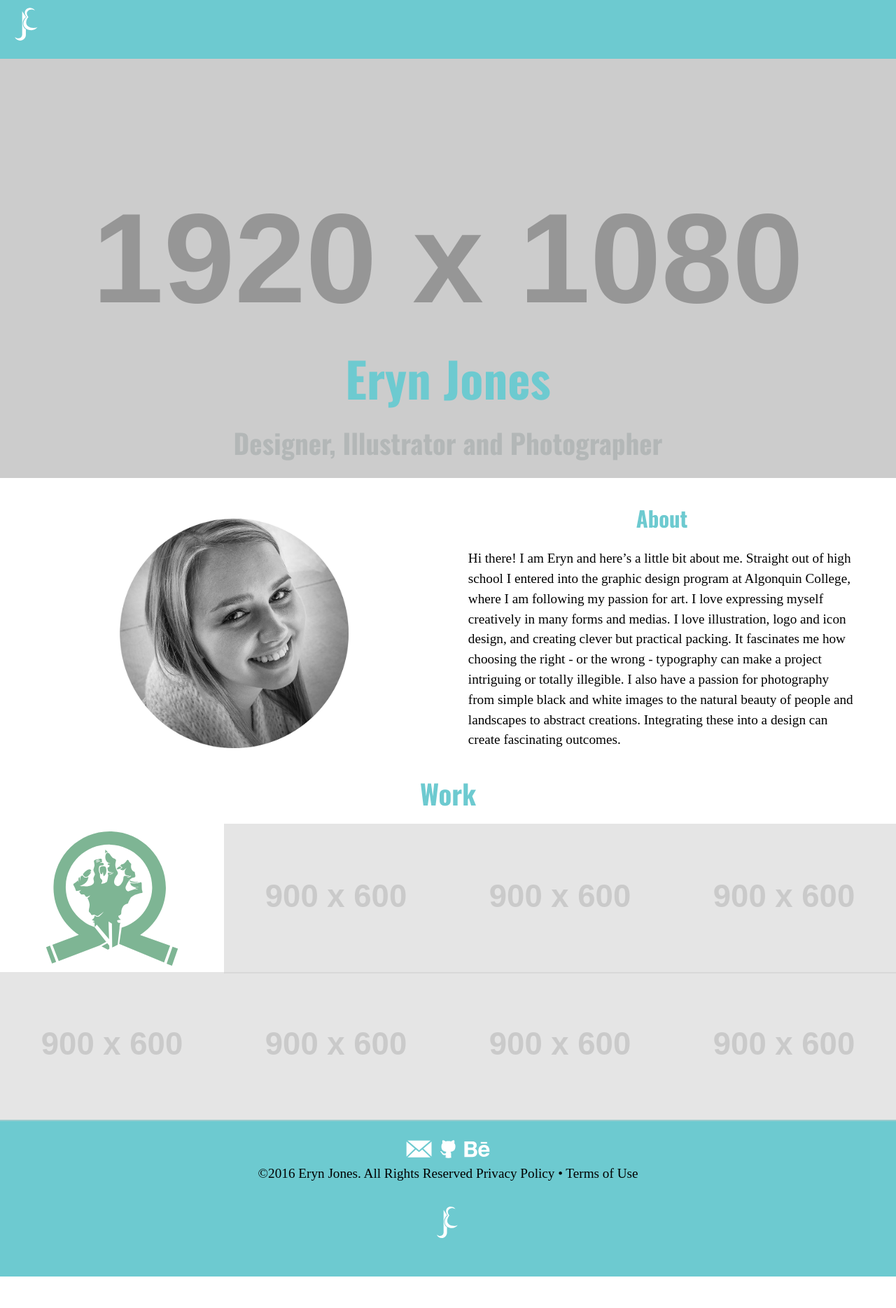
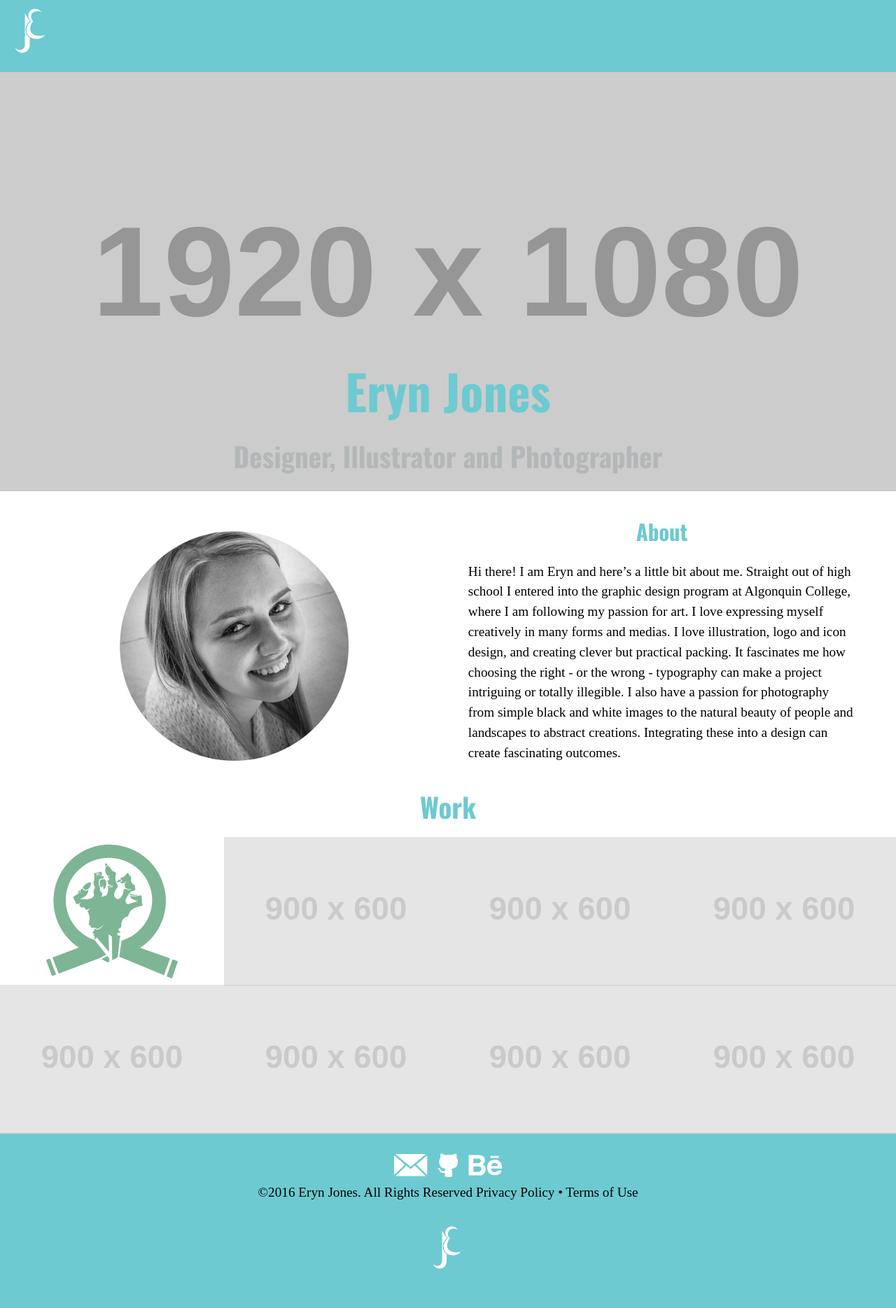
Before and after one commit to erynjones/portfolio, a Jekyll site: the page built from index.html, in a window 1280 px wide. Shown: the whole page at 70% size. Built offline with Jekyll 4.4.1, drawn with Linux system fonts in a browser that asks for light colours; some web fonts are replaced; before the commit the page ends 1824 px from its top, so only the background shows below that.

Commit message:
icons made a little larger

```diff
--- a/css/main.css
+++ b/css/main.css
@@ -181,7 +181,7 @@
   }
 
   .icons {
-    width: 3%;
+    width: 4%;
   }
 }
 
```
